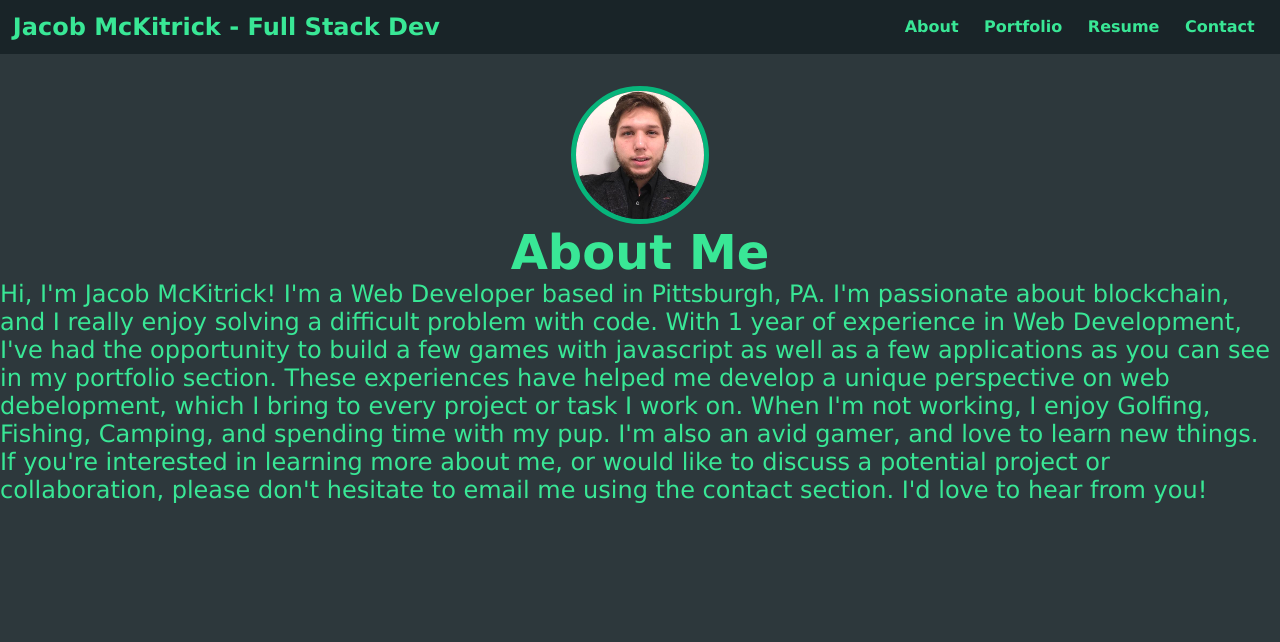
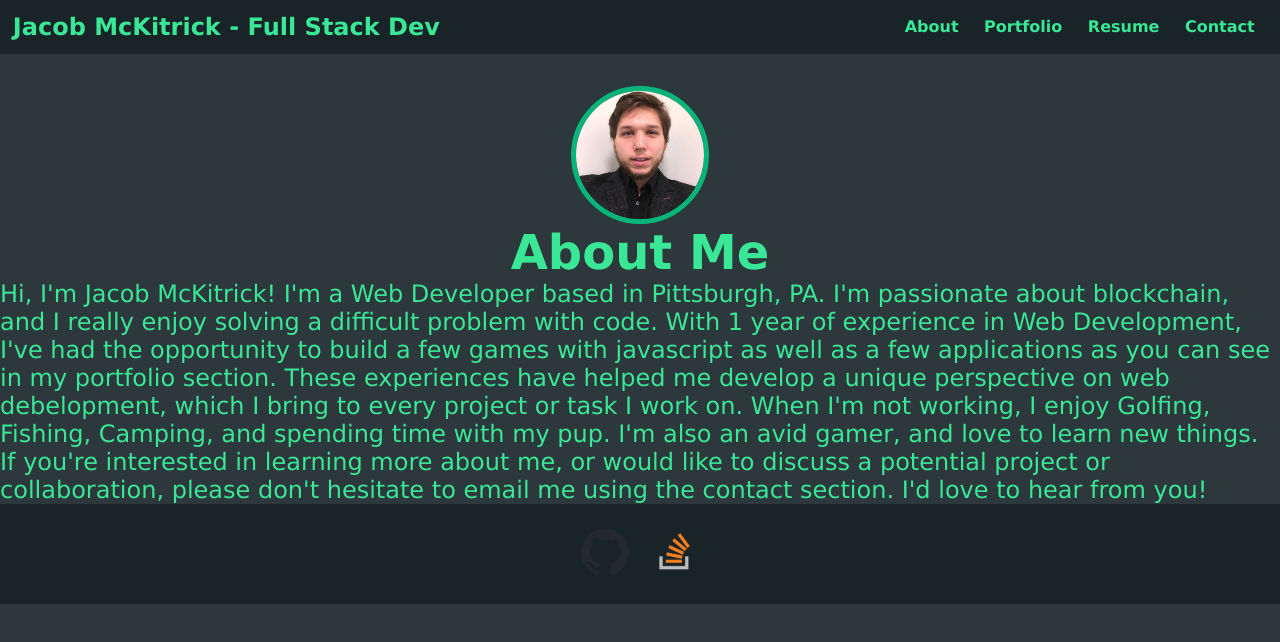
Before and after one commit to MCKIT77/mckitrick-portfolio, a React (Vite) app: page / in a window 1280 px wide. Shown: the top 642 px of the page. Built offline with nearby package versions, Linux system fonts and the light colour scheme.

Commit message:
added complete footer

```diff
--- a/src/App.jsx
+++ b/src/App.jsx
@@ -1,11 +1,13 @@
 import { Outlet } from 'react-router-dom';
 import Nav from './components/Nav';
+import Footer from './components/Footer';
 
 function App() {
   return (
     <>
       <Nav />
       <Outlet />
+      <Footer />
     </>
   );
 }
--- /dev/null
+++ b/src/components/Footer.jsx
@@ -0,0 +1,16 @@
+import git from '../assets/github-mark.png';
+import stack from '../assets/stack-overflow-icon.png';
+import '../styles/Footer.css'; // Import the CSS file
+
+export default function Footer() {
+    return (
+        <div className="footer-container">
+            <a href='https://github.com/MCKIT77' className="footer-link">
+                <img src={git} alt="GitHub" />
+            </a>
+            <a href='https://stackoverflow.com/users/19001129/mckit77' className="footer-link">
+                <img src={stack} alt="Stack Overflow" />
+            </a>
+        </div>
+    );
+};
--- /dev/null
+++ b/src/styles/Footer.css
@@ -0,0 +1,21 @@
+.footer-container {
+    display: flex;
+    justify-content: center;
+    align-items: center;
+    background-color: var(--dark-grey);
+    height: 100px;
+}
+
+.footer-link {
+    text-decoration: none;
+    margin: 0 10px;
+}
+
+.footer-link img {
+    width: 50px;
+    height: auto;
+}
+
+.footer-link:hover {
+    color: var(--secondary);
+}
```
Also changed, not shown: src/assets/github-mark.png (added), src/assets/stack-overflow-icon.png (added).
